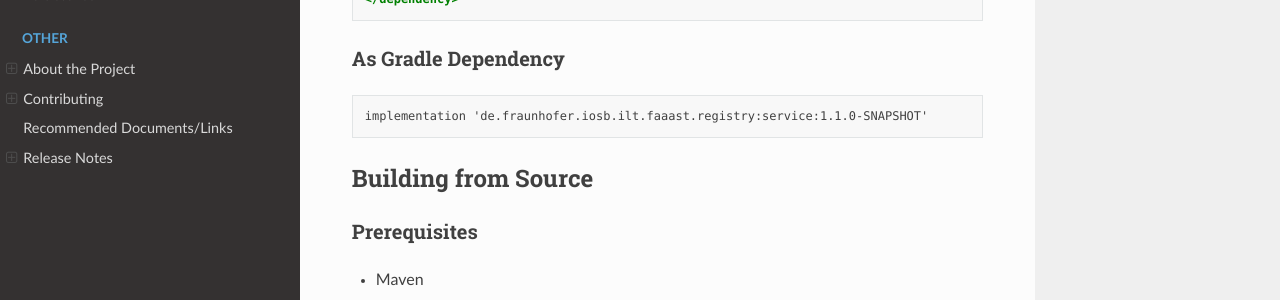
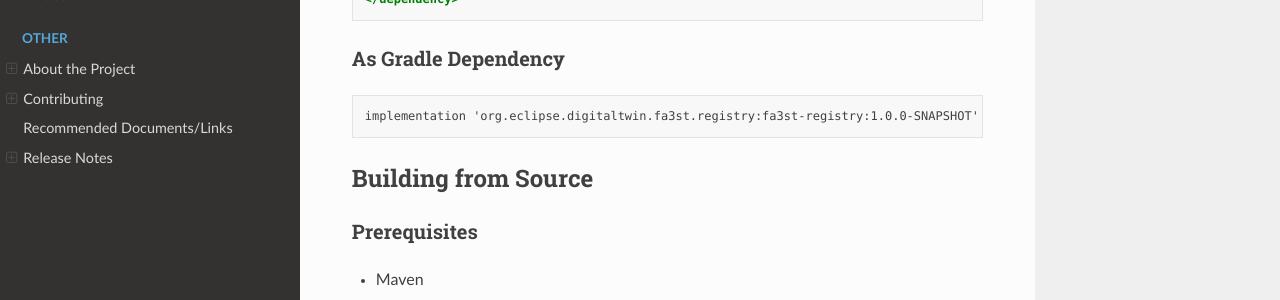
Before and after one commit to eclipse-fa3st/fa3st-registry, a Sphinx documentation site: the page built from docs/source/basics/installation.md, in a window 1280 px wide and 1119 px high. Shown: the part 557-857 px from the top of the window. Built offline with Sphinx 7.4.7 and the Read the Docs theme 3.1.0, drawn with Linux system fonts in a browser that asks for light colours.

Commit message:
Update documentation
* fix wrong group and artifact ids
* remove mentionings of Fraunhofer

````diff
--- a/docs/source/basics/installation.md
+++ b/docs/source/basics/installation.md
@@ -27,7 +27,7 @@
 ### As Gradle Dependency
 
 ```text
-implementation 'de.fraunhofer.iosb.ilt.faaast.registry:service:1.1.0-SNAPSHOT'
+implementation 'org.eclipse.digitaltwin.fa3st.registry:fa3st-registry:1.0.0-SNAPSHOT'
 ```
 
 ## Building from Source
````
Also changed, not shown: docs/source/basics/configuration.md (+0 -2 lines), 2 other files.
